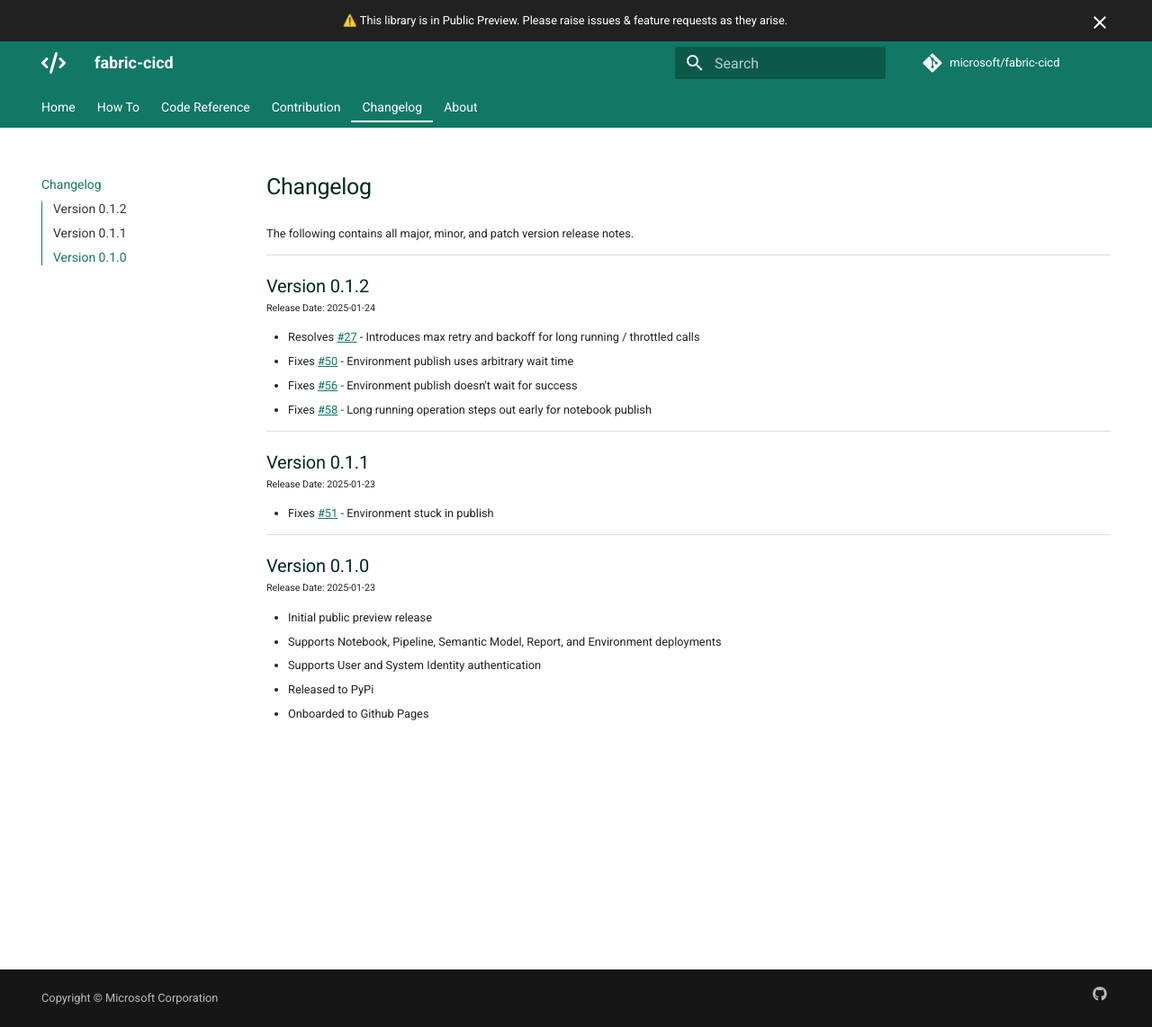
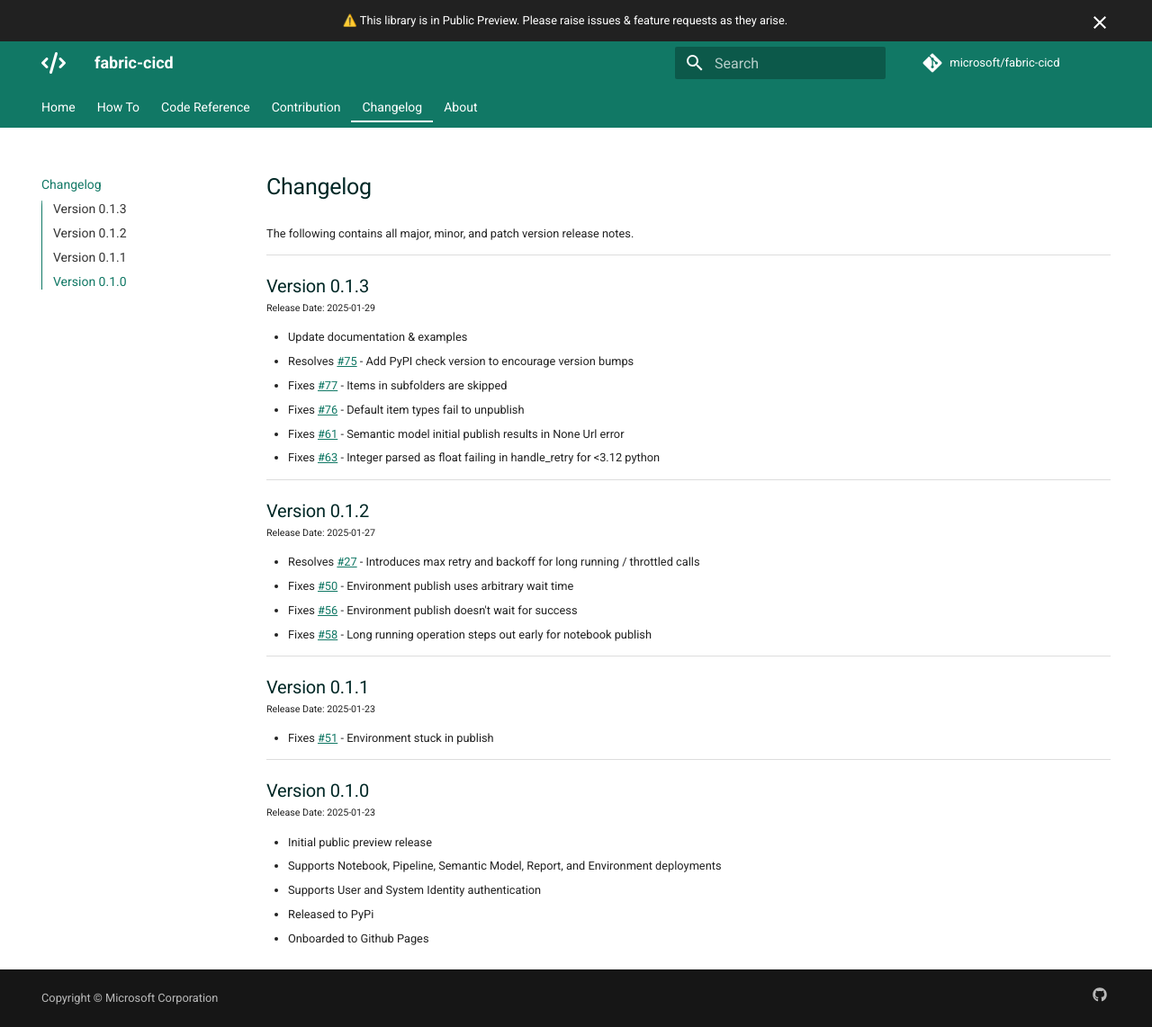
Before and after one commit to shirasassoon/fabric-cicd, an MkDocs documentation site: the page built from docs/changelog.md, in a window 1280 px wide and 1142 px high. Shown: the whole window at 90% size. Built offline with MkDocs 1.6.1 and Material for MkDocs 9.7.7, drawn with Linux system fonts in a browser that asks for light colours; comment, search, counter and statistics services are not loaded; the version menu is left out.

Commit message:
v0.1.3 (#72)
This pull request includes a version bump and updates to the changelog
for the new release. The most important changes include updating the
version number and documenting the new release notes.

Version update:

*
[`VERSION`](diffhunk://#diff-7b60b8e351cbb80c47459ffe2c79f1a26404871f49294780fe47ad0e58c09350L1-R1):
Updated the version number from `0.1.2` to `0.1.3`.

Changelog updates:

*
[`docs/changelog.md`](diffhunk://#diff-77f023b99d3d58008351d3e82fc06e6d06ba1bc2da9e41be6329b7fa4f419f05R5-R18):
Added release notes for version `0.1.3`, including the release date and
a summary of resolved issues and updates.

---------

Co-authored-by: Jacob Knightley <Jacob.Knightley@microsoft.com>

```diff
--- a/docs/changelog.md
+++ b/docs/changelog.md
@@ -2,9 +2,20 @@
 
 The following contains all major, minor, and patch version release notes.
 
+## Version 0.1.3
+
+<span class="md-h2-subheader">Release Date: 2025-01-29</span>
+
+-   Update documentation & examples
+-   Resolves [#75](https://github.com/microsoft/fabric-cicd/issues/75) - Add PyPI check version to encourage version bumps
+-   Fixes [#77](https://github.com/microsoft/fabric-cicd/issues/77) - Items in subfolders are skipped
+-   Fixes [#76](https://github.com/microsoft/fabric-cicd/issues/76) - Default item types fail to unpublish
+-   Fixes [#61](https://github.com/microsoft/fabric-cicd/issues/61) - Semantic model initial publish results in None Url error
+-   Fixes [#63](https://github.com/microsoft/fabric-cicd/issues/63) - Integer parsed as float failing in handle_retry for <3.12 python
+
 ## Version 0.1.2
 
-<span class="md-h2-subheader">Release Date: 2025-01-24</span>
+<span class="md-h2-subheader">Release Date: 2025-01-27</span>
 
 -   Resolves [#27](https://github.com/microsoft/fabric-cicd/issues/27) - Introduces max retry and backoff for long running / throttled calls
 -   Fixes [#50](https://github.com/microsoft/fabric-cicd/issues/50) - Environment publish uses arbitrary wait time
```
Also changed, not shown: 1 other file.
